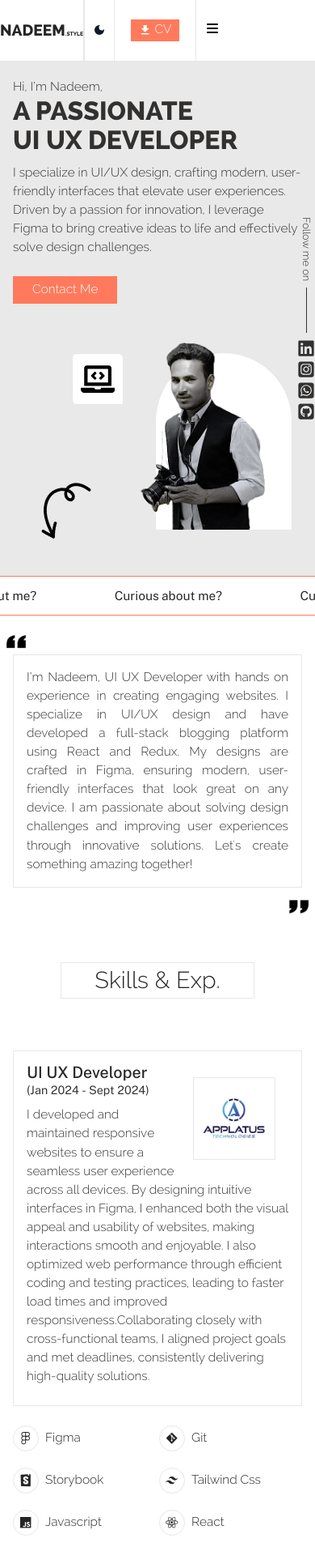
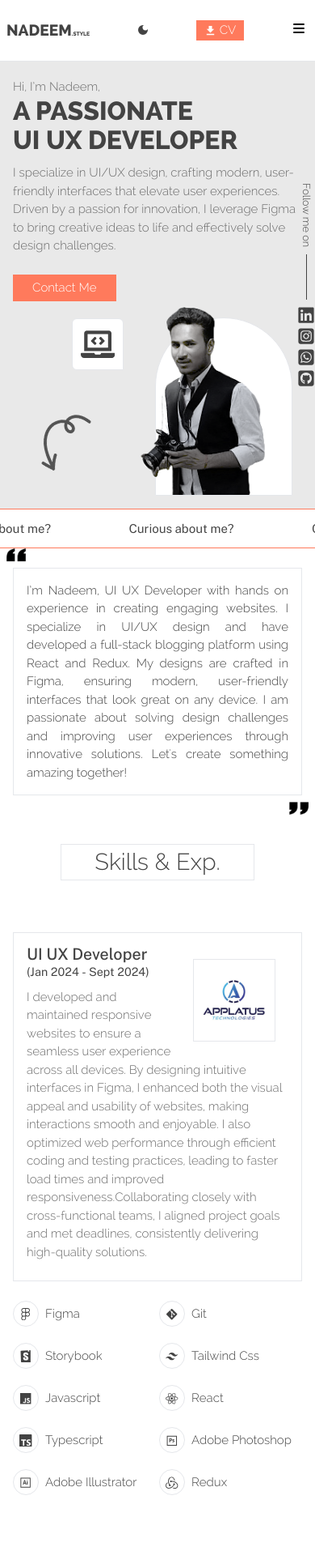
Before and after one commit to nadeemtadvi/Next-Portfolio-app, a Next.js app: page / in a window 390 px wide. Shown: the top 1915 px of the page at 81% size. Built offline with nearby package versions, Linux system fonts and the light colour scheme.

Commit message:
font color and manage space

```diff
--- a/src/components/AboutSection.tsx
+++ b/src/components/AboutSection.tsx
@@ -8,7 +8,7 @@ import { AboutSectiondataprops } from "../models/Interface";
 const AboutSection = ({ darkMode }: AboutSectiondataprops) => {
   return (
     <div className="">
-      <div className="overflow-x-hidden whitespace-nowrap bg-purplereg dark:bg-blackshadow border-t border-b border-redreg text-[0.96rem] sm:text-[1.24rem] font-normal text-[#252525] dark:text-white">
+      <div className="overflow-x-hidden secondaryColorspace-nowrap bg-purplereg dark:bg-primaryColor border-t border-b border-buttonColor text-[15px] sm:text-[20px] font-normal text-primaryColor dark:text-secondaryColor">
         <div className="moveelement">
           <h4 className="inline-block py-3 px-12"> {AboutMe.title}</h4>
           <h4 className="inline-block py-3 px-12"> {AboutMe.title}</h4>
@@ -21,10 +21,10 @@ const AboutSection = ({ darkMode }: AboutSectiondataprops) => {
       </div>
       <div className={`${darkMode ? "" : " "}`}>
         <div className=" mx-auto max-w-screen-xl  ">
-          <div className="max-w-screen-lg mx-auto lg:py-28  py-12">
+          <div className="max-w-screen-lg mx-auto lg:pb-12 lg:pt-24  py-6">
 
             <div className="relative flex items-center justify-center mx-4 md:mx-10 lg:mx-16">
-              <p className=" border font-light  dark:bg-darkytext    text-[0.96rem] sm:text-[1.24rem] p-4 sm:p-12  text-subtext dark:text-white mb-2 sm:mb-4 text-justify">
+              <p className=" border font-light  dark:bg-darkytext    text-[15px] sm:text-[20px] p-4 sm:p-12  text-primaryColor dark:text-secondaryColor  text-justify">
                 {AboutMe.subtitle}
               </p>
               <div className="">
--- a/src/components/Header.tsx
+++ b/src/components/Header.tsx
@@ -28,41 +28,42 @@ const Header = ({ darkMode, setDarkMode }: Headerdataprops) => {
   };
   return (
     <>
-      <div className="mb-[0rem]  bg-white  dark:bg-blackshadow border-b ">
+      <div className="mb-[0rem]  bg-secondaryColor  dark:bg-primaryColor border-b ">
         <div className="max-w-screen-xl mx-auto">
           {" "}
-          <div className="h-[75px] flex sm:justify-between  lg:grid grid-cols-[18%_auto_25%] items-center ">
-            <div className="border-r text-center  h-full  flex justify-center  items-center">
-              <h2 className="text-[1.2rem] sm:text-[1.72rem] font-extrabold text-[#252525] dark:text-white uppercase">Nadeem<span className="text-[0.42rem] sm:text-[0.78rem]">.style</span></h2>
+          <div className="h-[75px] flex justify-between  items-center ">
+            <div className="px-2 text-center  h-full  flex justify-center  items-center">
+              <h2 className="text-[1.2rem] sm:text-[1.72rem] font-extrabold text-primaryColor dark:text-secondaryColor uppercase">
+                Nadeem
+                <span className="text-[0.42rem] sm:text-[0.78rem]">.style</span>
+              </h2>
             </div>
-            <div className="hidden lg:block    ">
-              <ul className="flex font-light justify-center items-center gap-12   dark:text-white">
+            <div className="hidden lg:block  ">
+              <ul className="flex font-light justify-center items-center gap-12 text-primaryColor   dark:text-secondaryColor">
                 {Object.values(headerItem).map((item, index) => (
                   <li
                     key={index}
                     onClick={() => setActive(index)}
-                    className={`text-[0.96rem] sm:text-[1.24rem] ${
+                    className={`text-[15px] sm:text-[20px] ${
                       active === index ? "active" : ""
-                    } hover:text-blackshadow hover:bg-blackshadowten dark:hover:text-darkblackshadow dark:hover:bg-darkblackshadowten p-[2px_10px_3px]  `}
+                    } hover:text-primaryColor hover:bg-primaryColorten dark:hover:text-darkprimaryColor dark:hover:bg-darkprimaryColorten p-[2px_10px_3px]  `}
                   >
                     <a href={`#${item.page}`}>{item.label}</a>
                   </li>
                 ))}
               </ul>
             </div>
-
-            <div className="flex   items-center  h-full">
-              <div className="border-l h-full  flex-none border-r  flex justify-center  items-center">
+            <div className="h-full  flex-none  flex justify-center  items-center">
                 <div
                   onClick={toggleDarkMode}
-                  className="text-gray-900  p-[1px_10px_2px] sm:p-[5px_24px_6px] dark:text-white"
+                  className="text-primaryColor  p-[1px_10px_2px] sm:p-[5px_24px_6px] dark:text-secondaryColor"
                 >
                   {darkMode ? <MdLightMode /> : <MdDarkMode />}
                 </div>
               </div>
-              <div className="grow text-center mx-5 lg:mx-0 flex justify-center  items-center h-full">
+              <div className=" text-center  flex justify-center  items-center h-full">
                 {" "}
-                <button className="text-[0.96rem] sm:text-[1.24rem] inline-block bg-redreg text-white font-light   dark:border-darkblackshadow dark:text-darkblackshadow  p-[1px_10px_2px] sm:p-[5px_24px_6px] dark:hover:bg-darkblackshadowten hover:bg-blackshadowten">
+                <button className="mx-2 text-[15px] sm:text-[20px] inline-block bg-buttonColor text-secondaryColor font-light   dark:border-darkprimaryColor dark:text-darkprimaryColor  p-[1px_10px_2px] sm:p-[5px_24px_6px] dark:hover:bg-darkprimaryColorten hover:bg-primaryColorten">
                   <Link href="/Nadeem_CV.pdf" download="Nadeem_CV.pdf" passHref>
                     <span className="hidden md:block">{DwnldButton.btn}</span>
                     <span className="md:hidden block">
@@ -73,11 +74,14 @@ const Header = ({ darkMode, setDarkMode }: Headerdataprops) => {
                   </Link>
                 </button>
               </div>
-              <div  className="lg:hidden block h-full">
-              <div className="  border-l  h-full flex justify-center  items-center" >
+              <div className="lg:hidden block h-full">
+                <div className="  h-full   flex justify-center  items-center ">
                   <div className="relative">
-                <button onClick={handleToggle} className="text-xl p-[1px_10px_2px] sm:p-[5px_24px_6px]">
-                  <HiMenu className="dark:text-[#252525] " />
+                    <button
+                      onClick={handleToggle}
+                      className="text-xl p-[1px_10px_2px] sm:p-[5px_24px_6px]"
+                    >
+                      <HiMenu className="dark:text-primaryColor " />
                     </button>
                     {toggle ? (
                       <div>
@@ -86,12 +90,12 @@ const Header = ({ darkMode, setDarkMode }: Headerdataprops) => {
                           className="fixed z-10 bg-transparent top-0 right-0 left-0 bottom-0 m-auto "
                         ></div>
 
-                    <div className="absolute z-10 top-[45px] bg-white dark:bg-darksectionColor dark:text-[#252525] left-[-120px]">
+                        <div className="absolute z-10 top-[45px] bg-secondaryColor dark:bg-darksectionColor dark:text-primaryColor left-[-120px]">
                           <ul className="shadow-md min-w-[150px]  !pb-0 ">
                             {Object.values(headerItem).map((item, index) => (
                               <li
                                 key={index}
-                            className="p-1.5 font-light  border-b border-gray-300 dark:border-darkblackshadowten hover:bg-gray-300 dark:hover:bg-darkblackshadowten"
+                                className="p-1.5 font-light  border-b border-gray-300 dark:border-darkprimaryColorten hover:bg-gray-300 dark:hover:bg-darkprimaryColorten"
                               >
                                 <a href={`#${item.page}`}>{item.label}</a>
                               </li>
@@ -105,7 +109,7 @@ const Header = ({ darkMode, setDarkMode }: Headerdataprops) => {
                   </div>
                 </div>
               </div>
-            </div>
+
 
           </div>
         </div>
--- a/src/components/IntroSection.tsx
+++ b/src/components/IntroSection.tsx
@@ -13,43 +13,43 @@ import arrowImg from "../assets/Images/Shapes/arrow4.png";
 
 const IntroSection = ({ darkMode }: IntroSectiondataprops) => {
   return (
-    <div className="bg-purplelight dark:bg-darkbgcolor">
+    <div className="bg-layoutColor dark:bg-darkbgcolor">
       {" "}
       <div className="max-w-screen-xl mx-auto">
-        <div className="relative md:grid grid-cols-2 p-4 sm:px-8  lg:py-20">
+        <div className="relative md:grid grid-cols-2 p-4 sm:px-8  lg:py-12">
           <Image
             src={arrowImg}
             alt="dp"
             width={120}
             height={120}
-            className="absolute w-[80px] md:w-[120px] rotate-[-58deg] bottom-[4rem]  left-[-15rem] sm:left-[-18rem] md:left-0 right-0 m-auto"
+            className="absolute  contrast-[0.34] w-[80px] md:w-[120px] rotate-[-58deg] bottom-[4rem]  left-[-15rem] sm:left-[-18rem] md:left-0 right-0 m-auto"
           />
           <div className="flex justify-start items-center ">
             <div>
-              <h5 className="text-titletext dark:text-white font-light text-[0.96rem] sm:text-[1.24rem] leading-[30px] sm:leading-[48px] mb-2">
+              <h5 className="text-lightColor dark:text-secondaryColor font-light text-[15px] sm:text-[20px] leading-[30px] sm:leading-[48px] mb-2">
                 {InterSect.title}
-                <span className="text-blackshadow dark:text-white">
+                <span className="text-lightColor dark:text-secondaryColor">
                   {" "}
                   {InterSect.spanname}
                 </span>{" "}
                 <br />
-                <span className="text-blackshadow dark:text-white uppercase font-bold text-[2rem] sm:text-[2.4rem] lg:text-[3rem] xl:text-[3.6rem]">
+                <span className="text-primaryColor dark:text-secondaryColor uppercase font-bold text-[2rem] sm:text-[2.4rem] lg:text-[3rem] xl:text-[3.6rem]">
                   {InterSect.middletext} <br />
                   {InterSect.spanwork}
                 </span>
               </h5>
-              <p className=" text-subtext dark:text-white font-light text-[0.96rem] sm:text-[1.24rem] mb-6">
+              <p className=" text-lightColor dark:text-secondaryColor font-light text-[15px] sm:text-[20px] mb-6">
                 {InterSect.subtitle}
               </p>
               <div className="mb-5">
-                <button className="bg-redreg  text-[0.96rem] sm:text-[1.24rem]    text-white font-light dark:text-darkbgcolor  p-[5px_24px_6px] ">
+                <button className="bg-buttonColor  text-[15px] sm:text-[20px]    text-secondaryColor font-light dark:text-darkbgcolor  p-[5px_24px_6px] ">
                   <a href="#contact">{InterSect.contact}</a>
                 </button>
               </div>
             </div>
           </div>
           <div className="">
-            <div className="mr-3 sm:mr-6 my-10 md:m0-0 lg:mr-0 md:h-[400px] flex justify-end lg:justify-center items-center">
+            <div className="mr-3 sm:mr-6  md:m0-0 lg:mr-0 md:h-[400px] flex justify-end lg:justify-center items-center">
               <div className="  flex justify-center items-center">
                 <div>
                   <div className="relative h-[220px] sm:h-[260px] w-[170px] sm:w-[210px] img-container bg-purplereg flex items-center justify-start border  ">
@@ -60,14 +60,14 @@ const IntroSection = ({ darkMode }: IntroSectiondataprops) => {
                       height={240}
                       className="absolute bottom-0 left-[-25px]   w-full"
                     />
-                    <span className="lapbox absolute top-0 left-[-6.5rem] bg-purplereg  text-[2.64rem]  w-16 h-16 flex items-center justify-center  border  ">
+                    <span className="lapbox text-primaryColor absolute top-0 left-[-6.5rem] bg-purplereg  text-[2.64rem]  w-16 h-16 flex items-center justify-center  border  ">
                       <FaLaptopCode />
                     </span>
                   </div>
                   <div className="absolute top-0 right-0 flex items-center bottom-0">
-                    <h4 className="font-light text-[0.8rem] vertical-rl flex items-center gap-2 text-blackshadow dark:text-white">
+                    <h4 className="font-light text-[0.8rem] vertical-rl flex items-center gap-2 text-primaryColor dark:text-secondaryColor">
                       {InterSect.follow}
-                      <div className="w-[1px] h-14 bg-blackshadow dark:bg-darktext"></div>
+                      <div className="w-[1px] h-14 bg-primaryColor dark:bg-darktext"></div>
                       <div className="text-[22px] flex gap-1">
                         <Link
                           href="https://www.linkedin.com/in/nadeem-tadvi-290339159"
--- a/src/components/SkillSection.tsx
+++ b/src/components/SkillSection.tsx
@@ -17,13 +17,13 @@ import { FaGitAlt } from "react-icons/fa";
 const SkillSection = ({ darkMode }: SkillSectiondataprops) => {
   return (
     <div className=" dark:bg-darkbgcolor ">
-      <div className=" max-w-screen-xl mx-auto py-8 px-4 sm:px-8  lg:py-16">
+      <div className=" max-w-screen-xl mx-auto py-8 px-4 sm:px-8  lg:py-12">
         <div className=" mx-auto">
           <div
             id="skills"
-            className="mb-16 dark:text-darkbgcolor  text-[2rem]   text-[#252525]  text-center  ]"
+            className="mb-16 dark:text-darkbgcolor  text-[2rem]   text-primaryColor  text-center  ]"
           >
-            <h6 className=" inline-block w-[240px]   text-[1.8rem]  font-light border border-gray-200 bg-white  dark:-darkblackshadow">
+            <h6 className=" inline-block w-[240px]   text-[1.8rem]  font-light border border-gray-200 bg-secondaryColor  dark:-darkprimaryColor">
               {Skills.skill} & Exp.
 
             </h6>
@@ -35,83 +35,83 @@ const SkillSection = ({ darkMode }: SkillSectiondataprops) => {
             <div className="py-4 sm:p-0 Skills-part sm:ml-10">
               <div className=" text-center">
                 <div className="">
-                  <div className="whitespace-nowrap   grid grid-cols-2 gap-1 text-[#252525] dark:text-white">
-                    <div className="flex items-center gap-2 sm:gap-6 overflow-hidden  bg-white py-2 sm:p-5 dark:bg-darkytext  ">
-                      <span className="  bg-white text-[0.96rem] sm:text-[1.2rem] dark:text-[#252525] rounded-full w-8 h-8 sm:w-10 sm:h-10 flex items-center justify-center  border-[1.5px]  ">
+                  <div className="secondaryColorspace-nowrap   grid grid-cols-2 gap-1 text-primaryColor dark:text-secondaryColor">
+                    <div className="flex items-center gap-2 sm:gap-6 overflow-hidden  bg-secondaryColor py-2 sm:p-5 dark:bg-darkytext  ">
+                      <span className="  bg-secondaryColor text-[0.96rem] text-primaryColor sm:text-[1.2rem] dark:text-primaryColor rounded-full w-8 h-8 sm:w-10 sm:h-10 flex items-center justify-center  border-[1.5px]  ">
                         <SiFigma />
                       </span>
-                      <h4 className="text-[0.96rem] sm:text-[1.24rem] font-light">Figma</h4>
+                      <h4 className="text-[15px] sm:text-[20px] font-light">Figma</h4>
                     </div>
-                    <div className="flex items-center gap-2 sm:gap-6 overflow-hidden  bg-white py-2 sm:p-5 dark:bg-darkytext ">
+                    <div className="flex items-center gap-2 sm:gap-6 overflow-hidden  bg-secondaryColor py-2 sm:p-5 dark:bg-darkytext ">
 
-                      <span className="    bg-white text-[0.96rem] sm:text-[1.2rem] dark:text-[#252525]  rounded-full w-8 h-8 sm:w-10 sm:h-10 flex items-center justify-center  border-[1.5px]  ">
+                      <span className="    bg-secondaryColor text-[0.96rem] text-primaryColor sm:text-[1.2rem] dark:text-primaryColor  rounded-full w-8 h-8 sm:w-10 sm:h-10 flex items-center justify-center  border-[1.5px]  ">
                         <FaGitAlt />
                       </span>
-                      <h4 className="text-[0.96rem] sm:text-[1.24rem] font-light">Git</h4>
+                      <h4 className="text-[15px] sm:text-[20px] font-light">Git</h4>
 
                     </div>
-                    <div className="flex items-center gap-2 sm:gap-6 overflow-hidden  bg-white py-2 sm:p-5 dark:bg-darkytext">
+                    <div className="flex items-center gap-2 sm:gap-6 overflow-hidden  bg-secondaryColor py-2 sm:p-5 dark:bg-darkytext">
 
-                      <span className="    bg-white text-[0.96rem] sm:text-[1.2rem] dark:text-[#252525]  rounded-full w-8 h-8 sm:w-10 sm:h-10 flex items-center justify-center  border-[1.5px]  ">
+                      <span className="    bg-secondaryColor text-[0.96rem] text-primaryColor sm:text-[1.2rem] dark:text-primaryColor  rounded-full w-8 h-8 sm:w-10 sm:h-10 flex items-center justify-center  border-[1.5px]  ">
                         <SiStorybook />
                       </span>
-                      <h4 className="text-[0.96rem] sm:text-[1.24rem] font-light">Storybook</h4>
+                      <h4 className="text-[15px] sm:text-[20px] font-light">Storybook</h4>
 
                     </div>
-                    <div className="flex items-center gap-2 sm:gap-6 overflow-hidden  bg-white py-2 sm:p-5 dark:bg-darkytext">
+                    <div className="flex items-center gap-2 sm:gap-6 overflow-hidden  bg-secondaryColor py-2 sm:p-5 dark:bg-darkytext">
 
-                      <span className="    bg-white text-[0.96rem] sm:text-[1.2rem] dark:text-[#252525]  rounded-full w-8 h-8 sm:w-10 sm:h-10 flex items-center justify-center  border-[1.5px]  ">
+                      <span className="    bg-secondaryColor text-[0.96rem] text-primaryColor sm:text-[1.2rem] dark:text-primaryColor  rounded-full w-8 h-8 sm:w-10 sm:h-10 flex items-center justify-center  border-[1.5px]  ">
                         <SiTailwindcss />
                       </span>
-                      <h4 className="text-[0.96rem] sm:text-[1.24rem] font-light">Tailwind Css</h4>
+                      <h4 className="text-[15px] sm:text-[20px] font-light">Tailwind Css</h4>
 
                     </div>
-                    <div className="flex items-center gap-2 sm:gap-6 overflow-hidden  bg-white py-2 sm:p-5 dark:bg-darkytext">
+                    <div className="flex items-center gap-2 sm:gap-6 overflow-hidden  bg-secondaryColor py-2 sm:p-5 dark:bg-darkytext">
 
-                      <span className="   bg-white text-[0.96rem] sm:text-[1.2rem] dark:text-[#252525]  rounded-full w-8 h-8 sm:w-10 sm:h-10 flex items-center justify-center  border-[1.5px]  ">
+                      <span className="   bg-secondaryColor text-[0.96rem] text-primaryColor sm:text-[1.2rem] dark:text-primaryColor  rounded-full w-8 h-8 sm:w-10 sm:h-10 flex items-center justify-center  border-[1.5px]  ">
                         <IoLogoJavascript />
                       </span>
-                      <h4 className="text-[0.96rem] sm:text-[1.24rem] font-light">Javascript</h4>
+                      <h4 className="text-[15px] sm:text-[20px] font-light">Javascript</h4>
 
                     </div>
-                    <div className="flex items-center gap-2 sm:gap-6 overflow-hidden  bg-white py-2 sm:p-5 dark:bg-darkytext">
+                    <div className="flex items-center gap-2 sm:gap-6 overflow-hidden  bg-secondaryColor py-2 sm:p-5 dark:bg-darkytext">
 
-                      <span className="   bg-white text-[0.96rem] sm:text-[1.2rem] dark:text-[#252525]  rounded-full w-8 h-8 sm:w-10 sm:h-10 flex items-center justify-center  border-[1.5px]  ">
+                      <span className="   bg-secondaryColor text-[0.96rem] text-primaryColor sm:text-[1.2rem] dark:text-primaryColor  rounded-full w-8 h-8 sm:w-10 sm:h-10 flex items-center justify-center  border-[1.5px]  ">
                         <FaReact />
                       </span>
-                      <h4 className="text-[0.96rem] sm:text-[1.24rem] font-light">React</h4>
+                      <h4 className="text-[15px] sm:text-[20px] font-light">React</h4>
 
                     </div>
-                    <div className="flex items-center gap-2 sm:gap-6 overflow-hidden  bg-white py-2 sm:p-5 dark:bg-darkytext">
+                    <div className="flex items-center gap-2 sm:gap-6 overflow-hidden  bg-secondaryColor py-2 sm:p-5 dark:bg-darkytext">
 
-                      <span className="    bg-white text-[0.96rem] sm:text-[1.2rem] dark:text-[#252525]  rounded-full w-8 h-8 sm:w-10 sm:h-10 flex items-center justify-center  border-[1.5px]  ">
+                      <span className="    bg-secondaryColor text-[0.96rem] text-primaryColor sm:text-[1.2rem] dark:text-primaryColor  rounded-full w-8 h-8 sm:w-10 sm:h-10 flex items-center justify-center  border-[1.5px]  ">
                         <SiTypescript />
                       </span>
-                      <h4 className="text-[0.96rem] sm:text-[1.24rem] font-light">Typescript</h4>
+                      <h4 className="text-[15px] sm:text-[20px] font-light">Typescript</h4>
 
                     </div>
-                    <div className="flex items-center gap-2 sm:gap-6 overflow-hidden  bg-white py-2 sm:p-5 dark:bg-darkytext">
+                    <div className="flex items-center gap-2 sm:gap-6 overflow-hidden  bg-secondaryColor py-2 sm:p-5 dark:bg-darkytext">
 
-                      <span className="    bg-white text-[0.96rem] sm:text-[1.2rem] dark:text-[#252525]  rounded-full w-8 h-8 sm:w-10 sm:h-10 flex items-center justify-center  border-[1.5px]  ">
+                      <span className="    bg-secondaryColor text-[0.96rem] text-primaryColor sm:text-[1.2rem] dark:text-primaryColor  rounded-full w-8 h-8 sm:w-10 sm:h-10 flex items-center justify-center  border-[1.5px]  ">
                         <DiPhotoshop />
                       </span>
-                      <h4 className=" text-[0.96rem] sm:text-[1.24rem] font-light">Adobe Photoshop</h4>
+                      <h4 className=" text-[15px] sm:text-[20px] font-light">Adobe Photoshop</h4>
 
                     </div>
-                    <div className="flex items-center gap-2 sm:gap-6 overflow-hidden  bg-white py-2 sm:p-5 dark:bg-darkytext">
+                    <div className="flex items-center gap-2 sm:gap-6 overflow-hidden  bg-secondaryColor py-2 sm:p-5 dark:bg-darkytext">
 
-                      <span className="  bg-white text-[0.96rem] sm:text-[1.2rem] dark:text-[#252525]  rounded-full w-8 h-8 sm:w-10 sm:h-10 flex items-center justify-center  border-[1.5px]  ">
+                      <span className="  bg-secondaryColor text-[0.96rem] text-primaryColor sm:text-[1.2rem] dark:text-primaryColor  rounded-full w-8 h-8 sm:w-10 sm:h-10 flex items-center justify-center  border-[1.5px]  ">
                         <DiIllustrator />
                       </span>
-                      <h4 className="text-[0.96rem] sm:text-[1.24rem] font-light">Adobe Illustrator</h4>
+                      <h4 className="text-[15px] sm:text-[20px] font-light">Adobe Illustrator</h4>
 
                     </div>
-                    <div className="flex items-center gap-2 sm:gap-6 overflow-hidden  bg-white py-2 sm:p-5 dark:bg-darkytext">
+                    <div className="flex items-center gap-2 sm:gap-6 overflow-hidden  bg-secondaryColor py-2 sm:p-5 dark:bg-darkytext">
 
-                      <span className="    bg-white text-[0.96rem] sm:text-[1.2rem] dark:text-[#252525]  rounded-full w-8 h-8 sm:w-10 sm:h-10 flex items-center justify-center  border-[1.5px]  ">
+                      <span className="    bg-secondaryColor text-[0.96rem] text-primaryColor sm:text-[1.2rem] dark:text-primaryColor  rounded-full w-8 h-8 sm:w-10 sm:h-10 flex items-center justify-center  border-[1.5px]  ">
                         <SiRedux />
                       </span>
-                      <h4 className="text-[0.96rem] sm:text-[1.24rem] font-light">Redux</h4>
+                      <h4 className="text-[15px] sm:text-[20px] font-light">Redux</h4>
 
                     </div>
                   </div>
--- a/src/components/WorkSection.tsx
+++ b/src/components/WorkSection.tsx
@@ -6,28 +6,28 @@ import { WorkSectiondataprops } from "../models/Interface";
 const WorkSection = ({ darkMode }: WorkSectiondataprops) => {
   return (
     <div className=" flex items-center justify-center h-full w-full">
-      <div className="dark:bg-darkytext lg:mx-10 xl:mx-auto border   bg-white  ">
+      <div className="dark:bg-darkytext lg:mx-10 xl:mx-auto border   bg-secondaryColor  ">
 
         <div className="p-4 sm:p-8 ">
           <div className="m-4 float-right flex  justify-center border  items-center transform transition-transform duration-300 ease-in-out hover:scale-105">
             <Image
               src={darkMode ? Works.image2 : Works.image}
               alt="insta"
-              className="workImg dark:bg-white "
+              className="workImg dark:bg-secondaryColor "
               width={100}
               height={100}
             />
           </div>
           <div>
             <div className="">
-              <h4 className="text-[1.24rem] sm:text-[1.82rem] leading-none text-[#272727] dark:text-white font-medium mb-3 ">
+              <h4 className="text-[1.24rem] sm:text-[1.82rem] leading-none text-primaryColor dark:text-secondaryColor font-medium mb-3 ">
                 {Works.title}<br/>
-                <span className="text-[0.9rem] sm:text-[1rem]  text-titletext dark:text-white font-normal">
+                <span className="text-[0.9rem] sm:text-[1rem]  text-primaryColor dark:text-secondaryColor font-normal">
                   {" "}
                   ({Works.startDate} - {Works.endDate})
                 </span>
               </h4>
-              <p className="text-[0.96rem] sm:text-[1.24rem] font-light text-subtext dark:text-white mb-2 sm:mb-4">
+              <p className="text-[15px] sm:text-[20px] font-light text-lightColor dark:text-secondaryColor mb-2 sm:mb-4">
                 {Works.subtitle}
               </p>
             </div>
--- a/tailwind.config.ts
+++ b/tailwind.config.ts
@@ -11,6 +11,19 @@ const config: Config = {
   theme: {
     extend: {
       colors: {
+
+          primaryColor:"#434343",
+          secondaryColor:"#ffffff",
+          layoutColor:"#e9e9e9",
+          buttonColor:"#ff7a5c",
+          lightColor:"#6b6b6b",
+          lightliteColor:"#959595",
+
+
+
+
+
+
         purplereg:"#fff",
         pinkreg:"#FFB2EF",
         redreg:"#FF7A5C",
```
Also changed, not shown: app/globals.css (+8 -0 lines), src/components/ContactSection.tsx (+12 -12 lines), src/components/FooterSection.tsx (+4 -4 lines), src/components/ProjectSection.tsx (+18 -18 lines), 1 other file (tests, documents, lock files or other folders). Lines whose indentation alone changed are shown as unchanged.
